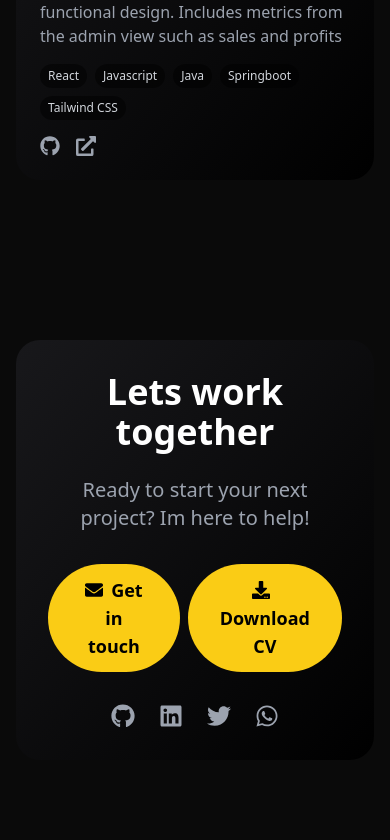
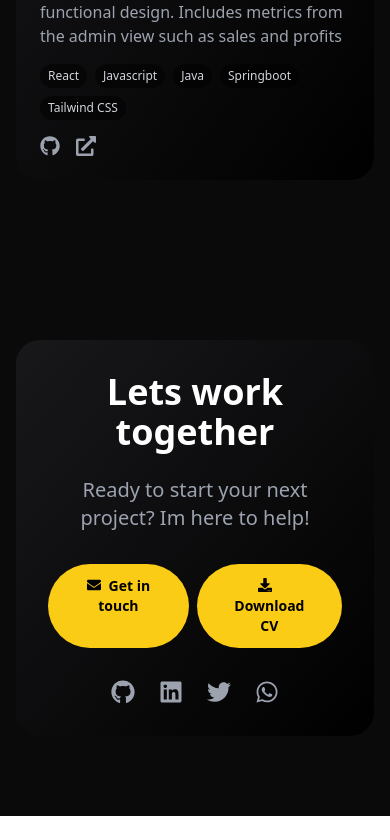
Before and after one commit to jargumedo/Portfolio, a Next.js app: page / in a window 390 px wide. Shown: the part 4931-5771 px from the top of the page. After the commit the page ends 5747 px from the top, so only its background shows below. Built offline with nearby package versions, Linux system fonts and the light colour scheme.

Commit message:
fixing butons

```diff
--- a/app/components/Contact.tsx
+++ b/app/components/Contact.tsx
@@ -49,7 +49,7 @@
         <div className="flex justify-center gap-2 ">
           <motion.a
             href={`mailto:${email}`}
-            className="inline-block bg-yellow-400 text-black font-bold py-3 px-8 rounded-full text-lg mb-8 hover:bg-yellow-300 transition-colors duration-300"
+            className="inline-block bg-yellow-400 text-black font-bold py-3 px-8 rounded-full text-sm sm:text-lg mb-8 hover:bg-yellow-300 transition-colors duration-300 "
             whileHover={{ scale: 1.05 }}
             whileTap={{ scale: 0.95 }}
           >
@@ -59,7 +59,7 @@
           <motion.a
             href="/CV ENG JULIANO ARGUMEDO 2025.pdf" // Ruta al archivo CV
             download="CV ENG Juliano Argumedo.pdf" // Nombre del archivo que se descargará
-            className="inline-block bg-yellow-400 text-black font-bold py-3 px-8 rounded-full text-lg mb-8 hover:bg-yellow-300 transition-colors duration-300"
+            className="inline-block bg-yellow-400 text-black font-bold py-3 px-8 rounded-full text-sm sm:text-lg mb-8 hover:bg-yellow-300 transition-colors duration-300"
             whileHover={{ scale: 1.05 }}
             whileTap={{ scale: 0.95 }}
           >
```
